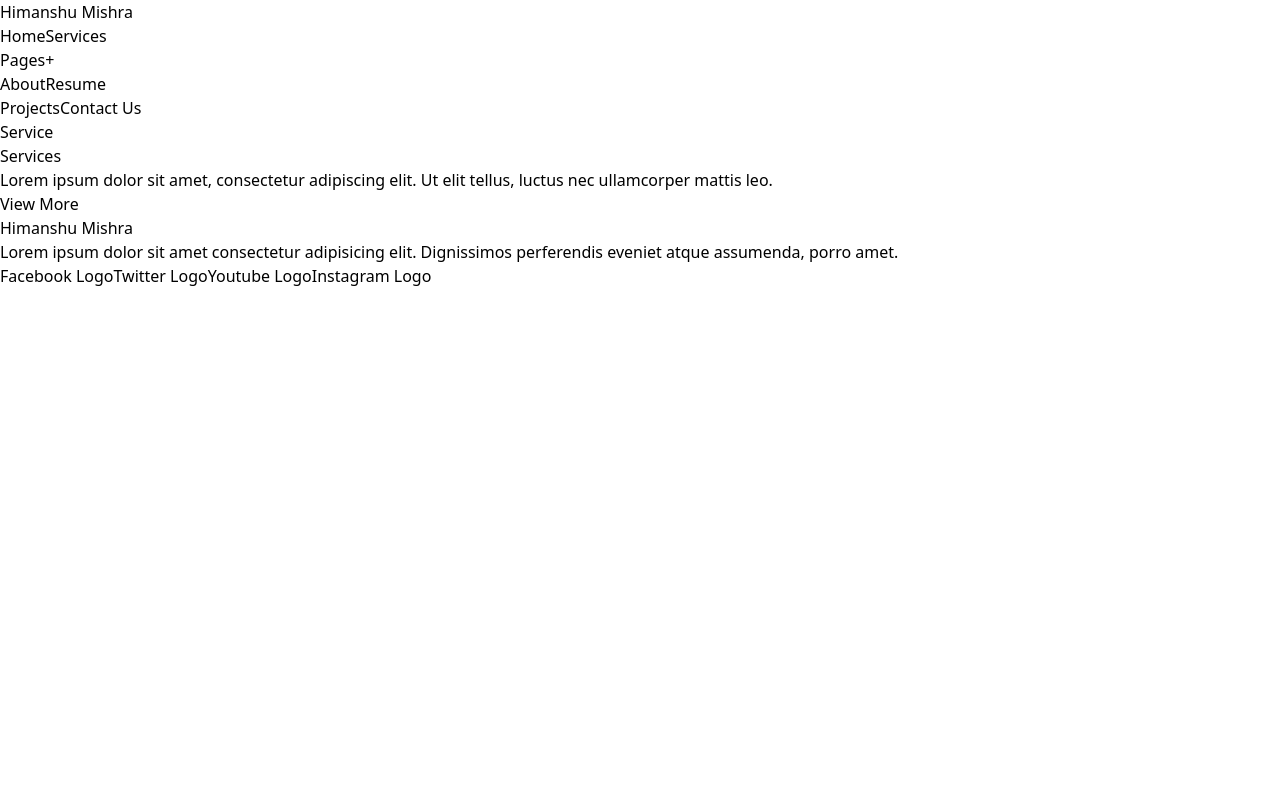
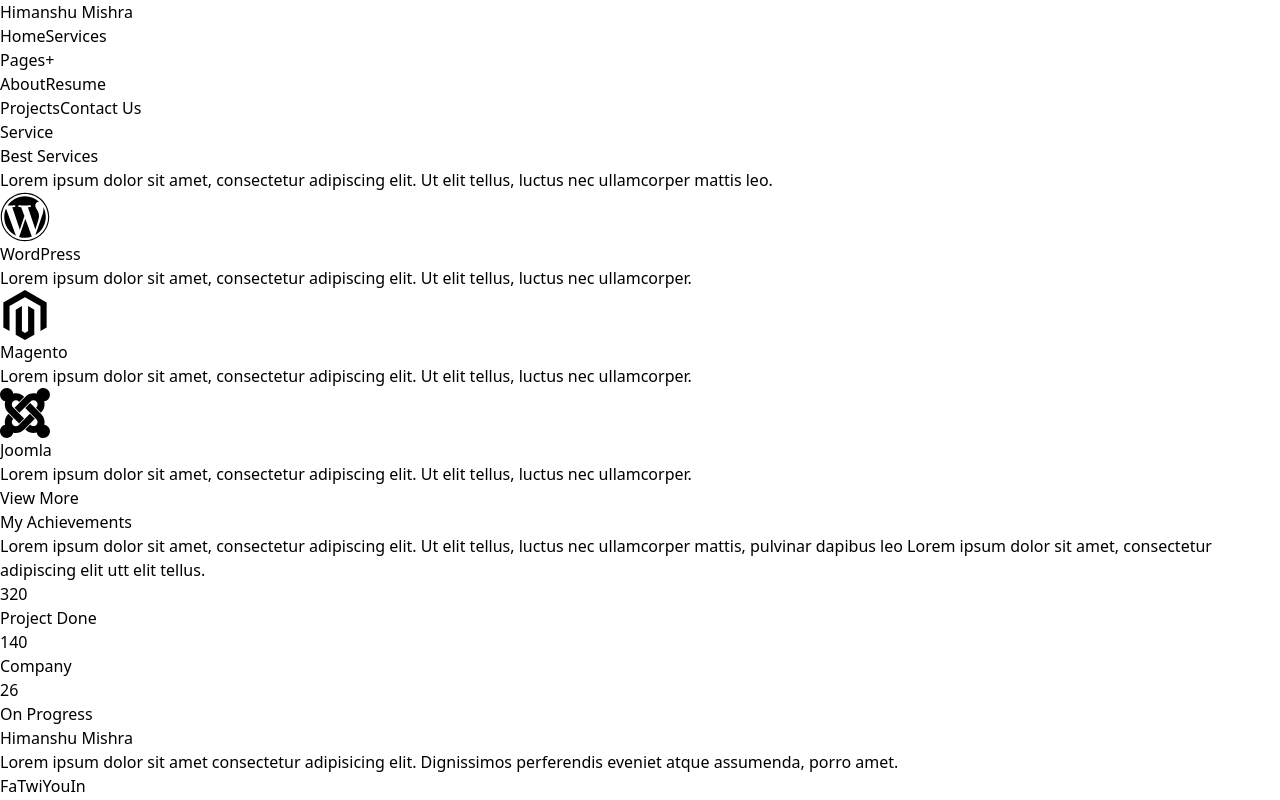
Before and after one commit to hgupta440/portfolio, a React (Vite) app: page /service in a window 1280 px wide. Built offline with nearby package versions, Linux system fonts and the light colour scheme.

Commit message:
Service and contect us

```diff
--- a/package.json
+++ b/package.json
@@ -10,6 +10,8 @@
     "preview": "vite preview"
   },
   "dependencies": {
+    "framer-motion": "^12.9.4",
+    "lucide-react": "^0.507.0",
     "react": "^19.0.0",
     "react-dom": "^19.0.0",
     "react-icons": "^5.5.0",
--- /dev/null
+++ b/src/Component/conatctcard.jsx
@@ -0,0 +1,12 @@
+import React from 'react';
+
+const ContactCard = ({ title, info, bgColor, textColor }) => {
+  return (
+    <div className={`p-6 rounded border text-center ${bgColor}`}>
+      <h3 className="text-xl font-semibold mb-2">{title}</h3>
+      <p className={`${textColor}`}>{info}</p>
+    </div>
+  );
+};
+
+export default ContactCard;
--- a/src/Component/footer.jsx
+++ b/src/Component/footer.jsx
@@ -9,16 +9,16 @@
       </p>
       <div className="flex justify-center space-x-4">
         <a href="#" className="bg-blue-500 text-white p-2 rounded hover:bg-blue-800">
-          Facebook Logo
+          Fa
         </a>
         <a href="#" className="bg-black text-white p-2 rounded hover:bg-gray-800">
-        Twitter Logo
+        Twi
         </a>
         <a href="#" className="bg-red-500 text-white p-2 rounded hover:bg-red-600">
-          Youtube Logo
+          You
         </a>
         <a href="#" className="bg-pink-700 text-white p-2 rounded hover:bg-pink-800">
-          Instagram Logo
+          In
         </a>
       </div>
     </footer>
--- a/src/Pages/About/about.jsx
+++ b/src/Pages/About/about.jsx
@@ -5,14 +5,17 @@
 
 const About = () => {
   return (
-    <>
+    <div>
       <Navbar/>
+
       <div>
-      <RotateCard title="About" />
+        <RotateCard title="About" />
+      </div>
+
+        <div>About</div>
+
+        <Footer/>
     </div>
-        <div>About</div>
-        <Footer/>
-    </>
   );
 };
 
--- a/src/Pages/ContectUs/contectus.jsx
+++ b/src/Pages/ContectUs/contectus.jsx
@@ -1,23 +1,60 @@
 import React from 'react';
 import Navbar from '../../Component/Navbar';
-import Rotatecard from '../../Component/rotatecard'
+import Rotatecard from '../../Component/rotatecard';
 import Footer from '../../Component/footer';
+import ContactCard from '../../Component/conatctcard';
+
+const contactInfo = [
+  {
+    title: 'Email',
+    info: 'hm.775570@gmail.com',
+    bgColor: 'bg-white',
+    textColor: 'text-gray-600',
+  },
+  {
+    title: 'Phone',
+    info: '+91 8219575822',
+    bgColor: 'bg-orange-500',
+    textColor: 'text-white',
+  },
+  {
+    title: 'Address',
+    info: 'Khera, Nalagarh, Solan, (H.P) 174101',
+    bgColor: 'bg-white',
+    textColor: 'text-gray-600',
+  },
+];
 
 const ContactUs = () => {
   return (
-    <div className=''>
-    <Navbar/>
-      <div>
-        <Rotatecard title="Contact Us" />
-      </div>
+    <div>
+      <Navbar />
+      <Rotatecard title="Contact Us" />
 
-      <div>
-        <div>Contact Us Page</div>
-      </div>
+      <section className="max-w-7xl mx-auto px-4 py-16">
+        <div className="grid md:grid-cols-3 gap-6">
+          {contactInfo.map((item, index) => (
+            <ContactCard key={index} title={item.title} info={item.info} bgColor={item.bgColor} textColor={item.textColor}/>))}
+        </div>
+      </section>
 
-      <div>
-        <Footer/>
-      </div>
+      <section className="max-w-7xl mx-auto px-4 pb-20 grid grid-cols-2 gap-8">
+        <div className="h-[400px]">
+          <iframe src="https://www.google.com/maps/embed?pb=!1m18!1m12!1m3!1d27354.837619073314!2d76.71615539999999!3d31.016365800000003!2m3!1f0!2f0!3f0!3m2!1i1024!2i768!4f13.1!4m3!3e2!4m0!4m0!5e0!3m2!1sen!2sin!4v1746619862952!5m2!1sen!2sin" width="100%" height="100%"></iframe>
+        </div>
+
+        <form className="space-y-4">
+          <input type="text" placeholder="Your Name" className="w-full border rounded px-4 py-2" />
+          <input type="email" placeholder="Your Email" className="w-full border rounded px-4 py-2" />
+          <input type="text" placeholder="Your Subject" className="w-full border rounded px-4 py-2" />
+          <textarea placeholder="Your Message" className="w-full border rounded px-4 py-2 h-32 resize-none"></textarea>
+          <button type="submit" className="bg-orange-500 text-white px-6 py-2 rounded hover:bg-orange-600">
+            Send Message
+          </button>
+        </form>
+      </section>
+
+      <Footer />
     </div>
   );
 };
--- a/src/Pages/Service/service.jsx
+++ b/src/Pages/Service/service.jsx
@@ -2,32 +2,83 @@
 import Footer from "../../Component/footer";
 import Navbar from "../../Component/Navbar";
 import RotateCard from "../../Component/rotatecard";
+import { FaWordpress } from "react-icons/fa";
+import { SiMagento, SiJoomla } from "react-icons/si";
 
-
+const services = [
+  {
+    title: "WordPress",
+    description: "Lorem ipsum dolor sit amet, consectetur adipiscing elit. Ut elit tellus, luctus nec ullamcorper.",
+    icon: <FaWordpress size={50} className="text-orange-500" />,
+  },
+  {
+    title: "Magento",
+    description: "Lorem ipsum dolor sit amet, consectetur adipiscing elit. Ut elit tellus, luctus nec ullamcorper.",
+    icon: <SiMagento size={50} className="text-orange-500" />,
+  },
+  {
+    title: "Joomla",
+    description: "Lorem ipsum dolor sit amet, consectetur adipiscing elit. Ut elit tellus, luctus nec ullamcorper.",
+    icon: <SiJoomla size={50} className="text-orange-500" />,
+  },
+];
 
 const Service = () => {
   return (
     <>
-    <Navbar/>
+      <Navbar />
       <div>
         <RotateCard title="Service" />
       </div>
+
       <section className="min-h-screen py-20 px-4 max-w-7xl mx-auto">
-      <h2 className="text-4xl font-bold mb-4">Services</h2>
-      <p className="text-gray-600 mb-10 max-w-xl">
-        Lorem ipsum dolor sit amet, consectetur adipiscing elit. Ut elit
-        tellus, luctus nec ullamcorper mattis leo.
+        <h2 className="text-4xl font-bold mb-4">Best Services</h2>
+        <p className="text-gray-600 mb-10 max-w-xl"> Lorem ipsum dolor sit amet, consectetur adipiscing elit. Ut elit tellus, luctus nec ullamcorper mattis leo.
         </p>
 
+        <div className="grid grid-cols-1 md:grid-cols-2 lg:grid-cols-3 gap-8 mb-12">
+          {services.map((service, index) => (
+            <div key={index} className="border border-orange-200 p-8 rounded-lg shadow hover:shadow-md transition duration-300">
+              <div className="mb-4">{service.icon}</div>
+              <h3 className="text-xl font-bold mb-2">{service.title}</h3>
+              <p className="text-gray-600">{service.description}</p>
+            </div>))}
+        </div>
 
         <div className="text-right">
           <button className="bg-orange-500 text-white py-2 px-5 rounded hover:bg-orange-600 transition">
             View More
           </button>
         </div>
+      </section>
 
+      <section className="py-20 px-4 max-w-7xl mx-auto grid grid-cols-2 gap-12">
+        <div>
+          <h2 className="text-4xl font-bold mb-4">My Achievements</h2>
+          <p className="text-gray-600 mb-8">
+            Lorem ipsum dolor sit amet, consectetur adipiscing elit. Ut elit tellus,
+            luctus nec ullamcorper mattis, pulvinar dapibus leo Lorem ipsum dolor sit
+            amet, consectetur adipiscing elit utt elit tellus.
+          </p>
+
+          <div className="grid grid-cols-1 sm:grid-cols-3 gap-6">
+            <div className="text-center border border-orange-200 p-6 rounded">
+              <h3 className="text-4xl font-bold text-orange-500">320</h3>
+              <p className="text-gray-600 mt-2">Project Done</p>
+            </div>
+            <div className="text-center border border-orange-200 p-6 rounded">
+              <h3 className="text-4xl font-bold text-orange-500">140</h3>
+              <p className="text-gray-600 mt-2">Company</p>
+            </div>
+            <div className="text-center border border-orange-200 p-6 rounded">
+              <h3 className="text-4xl font-bold text-orange-500">26</h3>
+              <p className="text-gray-600 mt-2">On Progress</p>
+            </div>
+          </div>
+        </div>
       </section>
-    <div><Footer/></div>
+
+      <Footer />
     </>
   );
 };
```
Also changed, not shown: src/Pages/Home/home.jsx (+119 -19 lines), 1 other file (tests, documents, lock files or other folders). Lines whose indentation alone changed are shown as unchanged.
